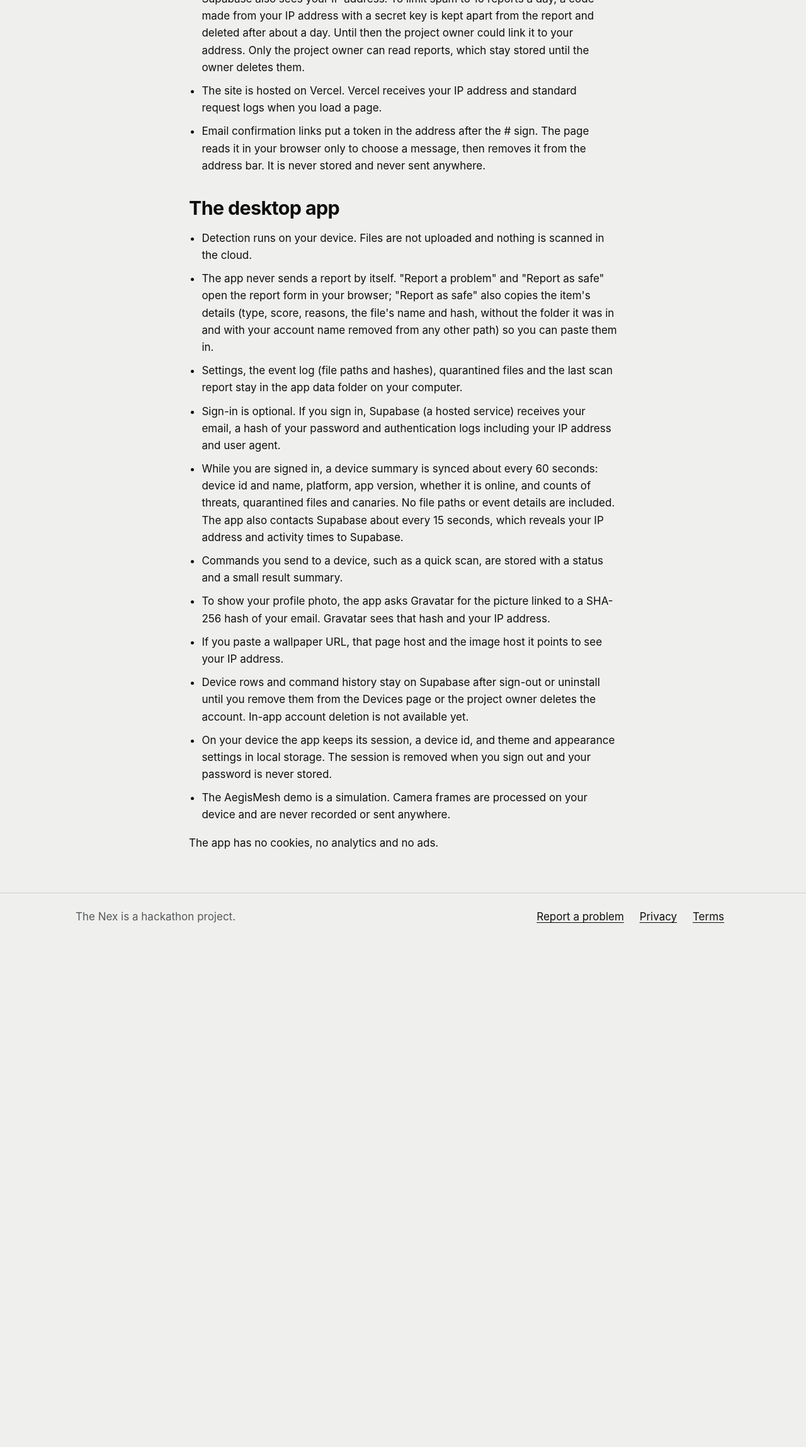
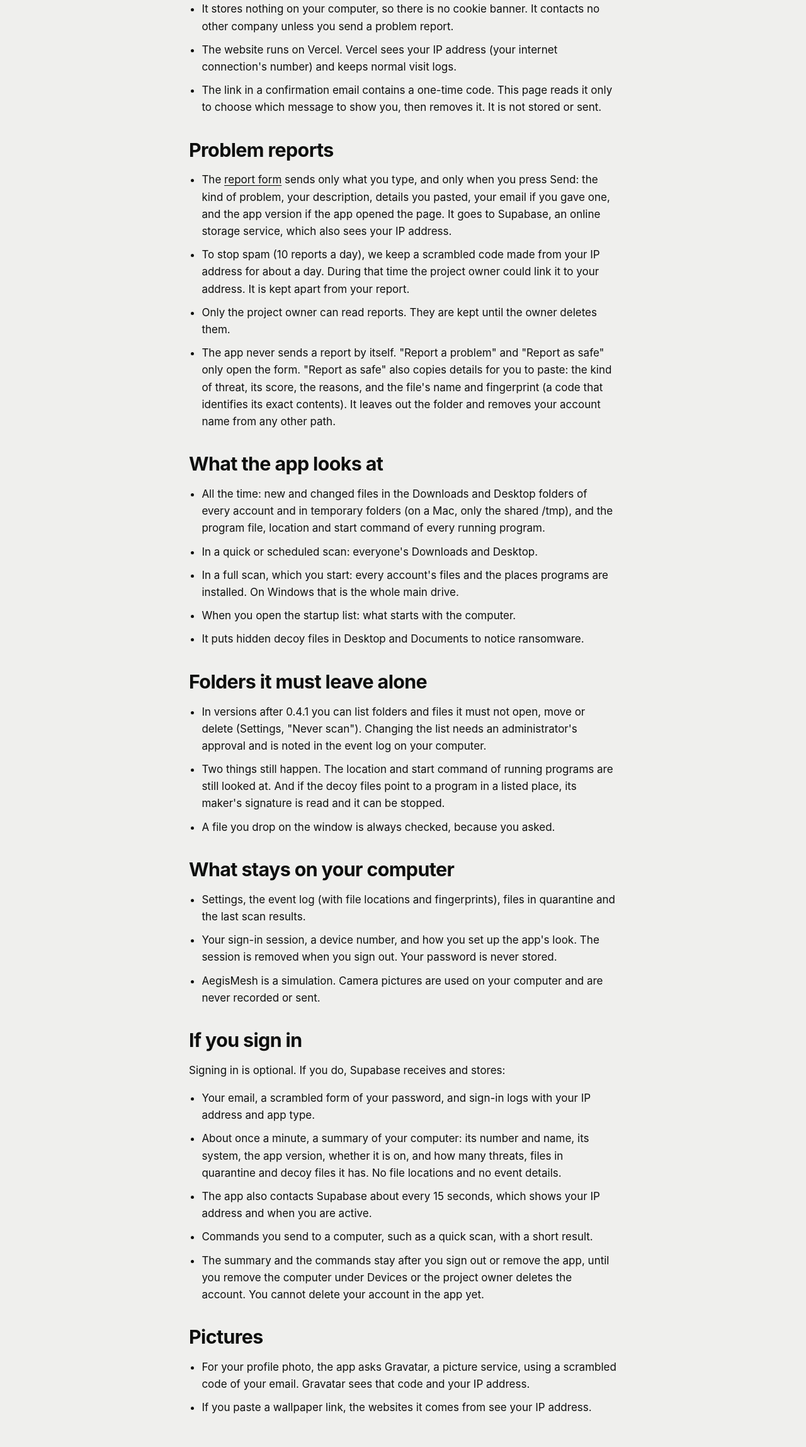
Before and after one commit to aaravkotu41/the-nex, a plain HTML site: page web/privacy.html in a window 1280 px wide. Shown: the part 503-2800 px from the top of the page at 63% size. Before the commit the page ends 1997 px from the top, so only its background shows below. Drawn offline with Linux system fonts and the light colour scheme.

Commit message:
Website: plain words on the home, terms and privacy pages
Co-Authored-By: Claude Opus 5.5 <noreply@anthropic.com>

```diff
--- a/web/privacy.html
+++ b/web/privacy.html
@@ -27,29 +27,66 @@
     <h1>Privacy</h1>
     <p>Last updated 2026-11-25. Operator and contact details: to be added by the project owner.</p>
 
+    <h2>In short</h2>
+    <ul>
+      <li>The Nex checks files on your computer. Your files are never uploaded.</li>
+      <li>You do not need an account.</li>
+      <li>No cookies, no ads and no visitor statistics, on the website or in the app.</li>
+    </ul>
+
     <h2>This website</h2>
     <ul>
-      <li>No cookies, no localStorage, no analytics, and no third-party requests, except when you send a problem report (below). Nothing is stored on your device, so there is no consent banner.</li>
-      <li>The <a href="report.html">report form</a> sends what you type to Supabase (a hosted service) when you press Send, and not before: the kind of problem, your description, any details you pasted, an email if you gave one, and the app version if the app opened the page. Supabase also sees your IP address. To limit spam to 10 reports a day, a code made from your IP address with a secret key is kept apart from the report and deleted after about a day. Until then the project owner could link it to your address. Only the project owner can read reports, which stay stored until the owner deletes them.</li>
-      <li>The site is hosted on Vercel. Vercel receives your IP address and standard request logs when you load a page.</li>
-      <li>Email confirmation links put a token in the address after the # sign. The page reads it in your browser only to choose a message, then removes it from the address bar. It is never stored and never sent anywhere.</li>
+      <li>It stores nothing on your computer, so there is no cookie banner. It contacts no other company unless you send a problem report.</li>
+      <li>The website runs on Vercel. Vercel sees your IP address (your internet connection's number) and keeps normal visit logs.</li>
+      <li>The link in a confirmation email contains a one-time code. This page reads it only to choose which message to show you, then removes it. It is not stored or sent.</li>
     </ul>
 
-    <h2>The desktop app</h2>
+    <h2>Problem reports</h2>
     <ul>
-      <li>Detection runs on your device. Files are not uploaded and nothing is scanned in the cloud.</li>
-      <li>The app never sends a report by itself. "Report a problem" and "Report as safe" open the report form in your browser; "Report as safe" also copies the item's details (type, score, reasons, the file's name and hash, without the folder it was in and with your account name removed from any other path) so you can paste them in.</li>
-      <li>Settings, the event log (file paths and hashes), quarantined files and the last scan report stay in the app data folder on your computer.</li>
-      <li>Sign-in is optional. If you sign in, Supabase (a hosted service) receives your email, a hash of your password and authentication logs including your IP address and user agent.</li>
-      <li>While you are signed in, a device summary is synced about every 60 seconds: device id and name, platform, app version, whether it is online, and counts of threats, quarantined files and canaries. No file paths or event details are included. The app also contacts Supabase about every 15 seconds, which reveals your IP address and activity times to Supabase.</li>
-      <li>Commands you send to a device, such as a quick scan, are stored with a status and a small result summary.</li>
-      <li>To show your profile photo, the app asks Gravatar for the picture linked to a SHA-256 hash of your email. Gravatar sees that hash and your IP address.</li>
-      <li>If you paste a wallpaper URL, that page host and the image host it points to see your IP address.</li>
-      <li>Device rows and command history stay on Supabase after sign-out or uninstall until you remove them from the Devices page or the project owner deletes the account. In-app account deletion is not available yet.</li>
-      <li>On your device the app keeps its session, a device id, and theme and appearance settings in local storage. The session is removed when you sign out and your password is never stored.</li>
-      <li>The AegisMesh demo is a simulation. Camera frames are processed on your device and are never recorded or sent anywhere.</li>
+      <li>The <a href="report.html">report form</a> sends only what you type, and only when you press Send: the kind of problem, your description, details you pasted, your email if you gave one, and the app version if the app opened the page. It goes to Supabase, an online storage service, which also sees your IP address.</li>
+      <li>To stop spam (10 reports a day), we keep a scrambled code made from your IP address for about a day. During that time the project owner could link it to your address. It is kept apart from your report.</li>
+      <li>Only the project owner can read reports. They are kept until the owner deletes them.</li>
+      <li>The app never sends a report by itself. "Report a problem" and "Report as safe" only open the form. "Report as safe" also copies details for you to paste: the kind of threat, its score, the reasons, and the file's name and fingerprint (a code that identifies its exact contents). It leaves out the folder and removes your account name from any other path.</li>
     </ul>
-    <p>The app has no cookies, no analytics and no ads.</p>
+
+    <h2>What the app looks at</h2>
+    <ul>
+      <li>All the time: new and changed files in the Downloads and Desktop folders of every account and in temporary folders (on a Mac, only the shared /tmp), and the program file, location and start command of every running program.</li>
+      <li>In a quick or scheduled scan: everyone's Downloads and Desktop.</li>
+      <li>In a full scan, which you start: every account's files and the places programs are installed. On Windows that is the whole main drive.</li>
+      <li>When you open the startup list: what starts with the computer.</li>
+      <li>It puts hidden decoy files in Desktop and Documents to notice ransomware.</li>
+    </ul>
+
+    <h2>Folders it must leave alone</h2>
+    <ul>
+      <li>In versions after 0.4.1 you can list folders and files it must not open, move or delete (Settings, "Never scan"). Changing the list needs an administrator's approval and is noted in the event log on your computer.</li>
+      <li>Two things still happen. The location and start command of running programs are still looked at. And if the decoy files point to a program in a listed place, its maker's signature is read and it can be stopped.</li>
+      <li>A file you drop on the window is always checked, because you asked.</li>
+    </ul>
+
+    <h2>What stays on your computer</h2>
+    <ul>
+      <li>Settings, the event log (with file locations and fingerprints), files in quarantine and the last scan results.</li>
+      <li>Your sign-in session, a device number, and how you set up the app's look. The session is removed when you sign out. Your password is never stored.</li>
+      <li>AegisMesh is a simulation. Camera pictures are used on your computer and are never recorded or sent.</li>
+    </ul>
+
+    <h2>If you sign in</h2>
+    <p>Signing in is optional. If you do, Supabase receives and stores:</p>
+    <ul>
+      <li>Your email, a scrambled form of your password, and sign-in logs with your IP address and app type.</li>
+      <li>About once a minute, a summary of your computer: its number and name, its system, the app version, whether it is on, and how many threats, files in quarantine and decoy files it has. No file locations and no event details.</li>
+      <li>The app also contacts Supabase about every 15 seconds, which shows your IP address and when you are active.</li>
+      <li>Commands you send to a computer, such as a quick scan, with a short result.</li>
+      <li>The summary and the commands stay after you sign out or remove the app, until you remove the computer under Devices or the project owner deletes the account. You cannot delete your account in the app yet.</li>
+    </ul>
+
+    <h2>Pictures</h2>
+    <ul>
+      <li>For your profile photo, the app asks Gravatar, a picture service, using a scrambled code of your email. Gravatar sees that code and your IP address.</li>
+      <li>If you paste a wallpaper link, the websites it comes from see your IP address.</li>
+    </ul>
   </main>
   <footer class="foot">
     <div class="bar">
```
Also changed, not shown: web/index.html (+16 -16 lines), web/terms.html (+9 -8 lines).
